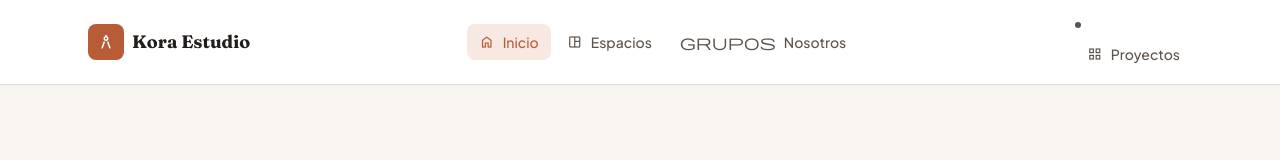
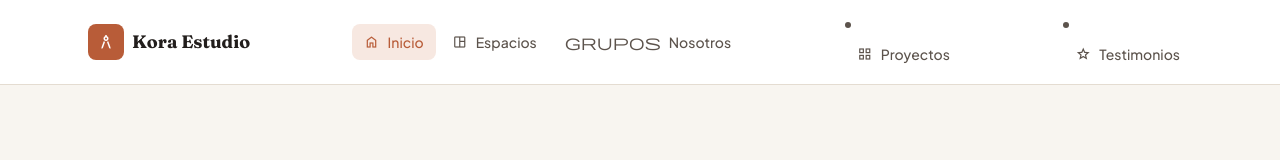
Before and after one commit to Blackthomc/Prueba-, a plain HTML site: page index.html in a window 1280 px wide. Drawn offline with nearby package versions, Linux system fonts and the light colour scheme.

Commit message:
Agregamos testimonios y agregamos al lado de ella un icono con figura star

```diff
--- a/index.html
+++ b/index.html
@@ -108,6 +108,11 @@
 ===================================================================== -->
         <li><a href="#proyectos" class="flex w-16 flex-col items-center gap-1 rounded-lg py-2 text-[10px] font-medium transition md:w-auto md:flex-row md:gap-2 md:px-3 md:text-sm hover:bg-white/10 md:hover:bg-transparent md:hover:text-kora"><span class="material-symbols-outlined icon-sm" aria-hidden="true">grid_view</span>Proyectos</a></li>
 
+        <!-- =====================================================================
+  COMMIT 6 · feat: navbar, enlace Testimonios (star)
+===================================================================== -->
+        <li><a href="#testimonios" class="flex w-16 flex-col items-center gap-1 rounded-lg py-2 text-[10px] font-medium transition md:w-auto md:flex-row md:gap-2 md:px-3 md:text-sm hover:bg-white/10 md:hover:bg-transparent md:hover:text-kora"><span class="material-symbols-outlined icon-sm" aria-hidden="true">star</span>Testimonios</a></li>
+
     </nav>
   </header>
 
```
